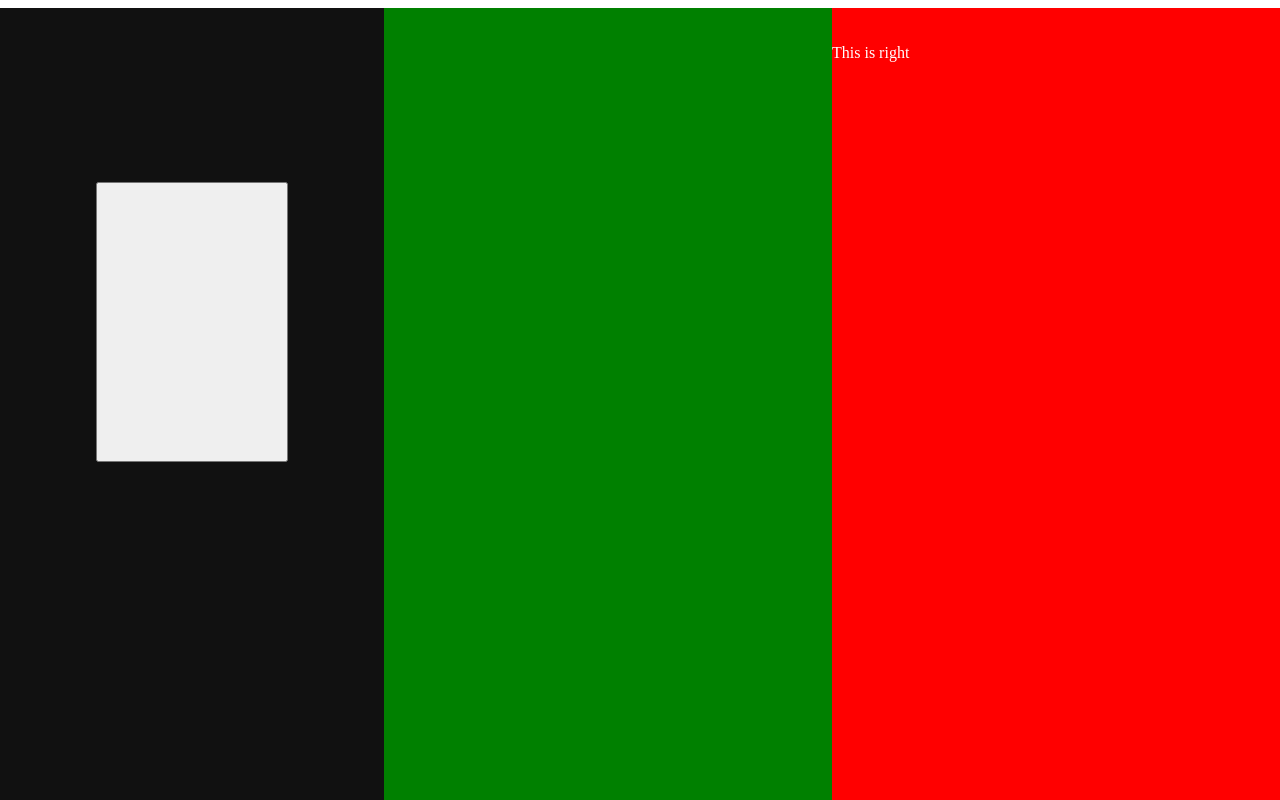
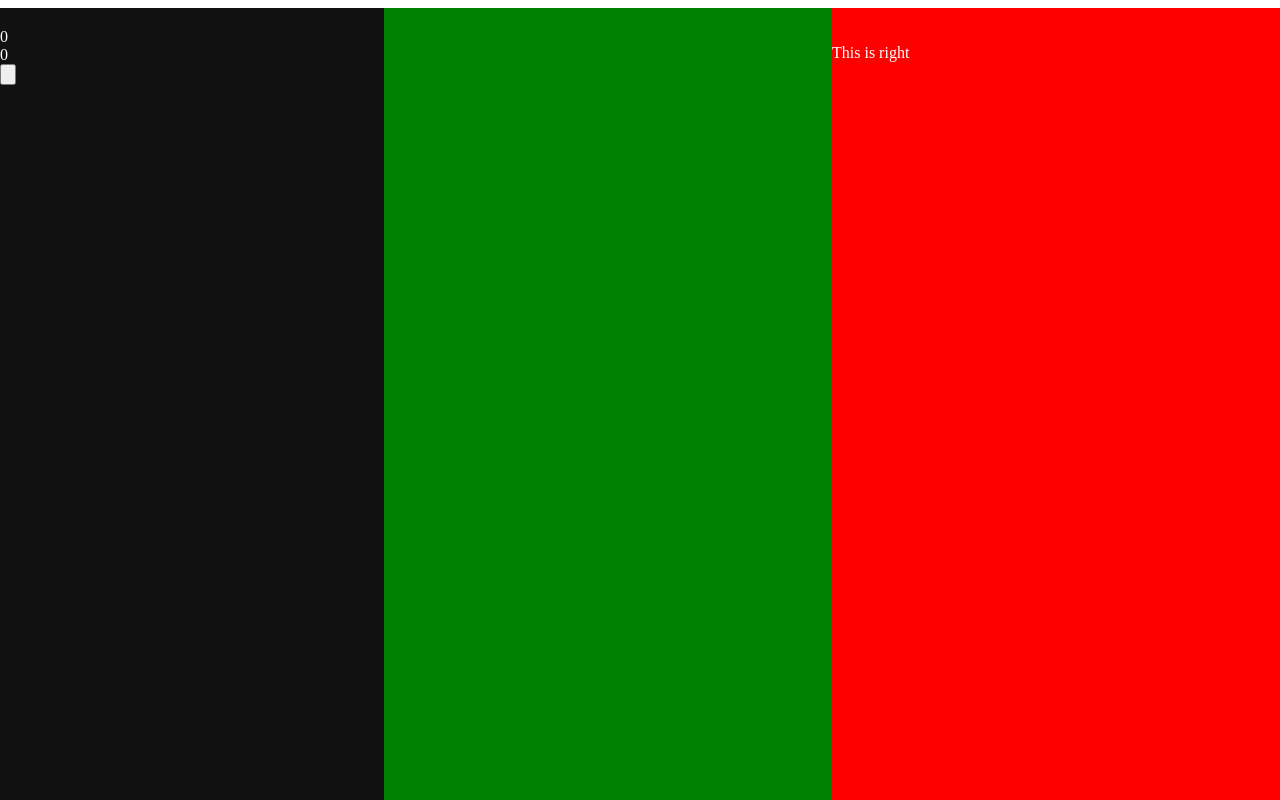
Before and after one commit to Robirodalom/clicker, a plain HTML site: page src/index.html in a window 1280 px wide. Drawn offline with nearby package versions, Linux system fonts and the light colour scheme.

Commit message:
index.html is main and only html

```diff
--- a/src/index.html
+++ b/src/index.html
@@ -22,9 +22,10 @@
   <div id="vue-app">
     <div class="split left">
       <div class="upperSize">
-          <div class="coockie">
-              <div class="currentAmount"> {{ actualCoockies }}  </div>
-              <input type="button" value="" class="mainCoockie">
+          <div class="cookie">
+              <div class="currentAmount"> {{ actualCookies }}  </div>
+              <div class="buildingCookie"> {{ buildingCookie }}  </div>
+              <input type="button" id="mainCookieId" class="mainCookie" v-on:click="clickMainCookie">
           </div>
       </div>
     </div>
```
